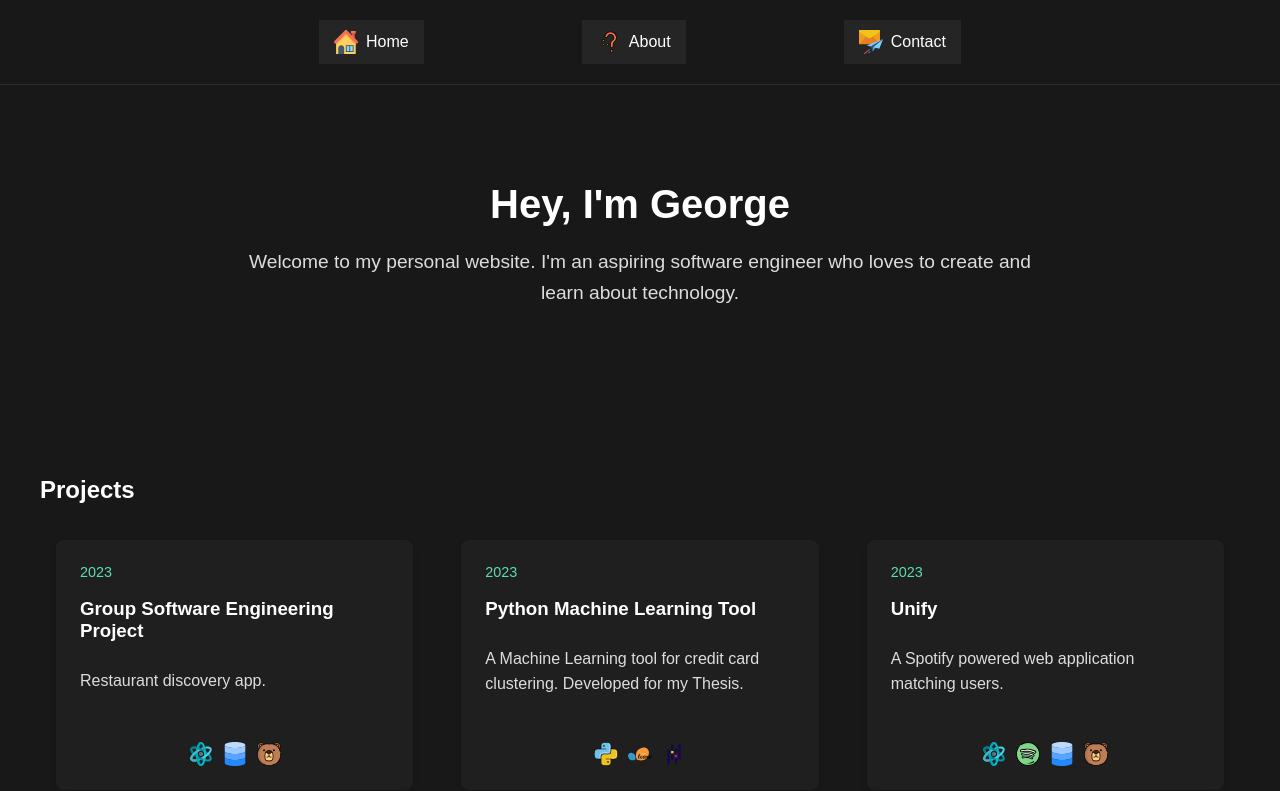
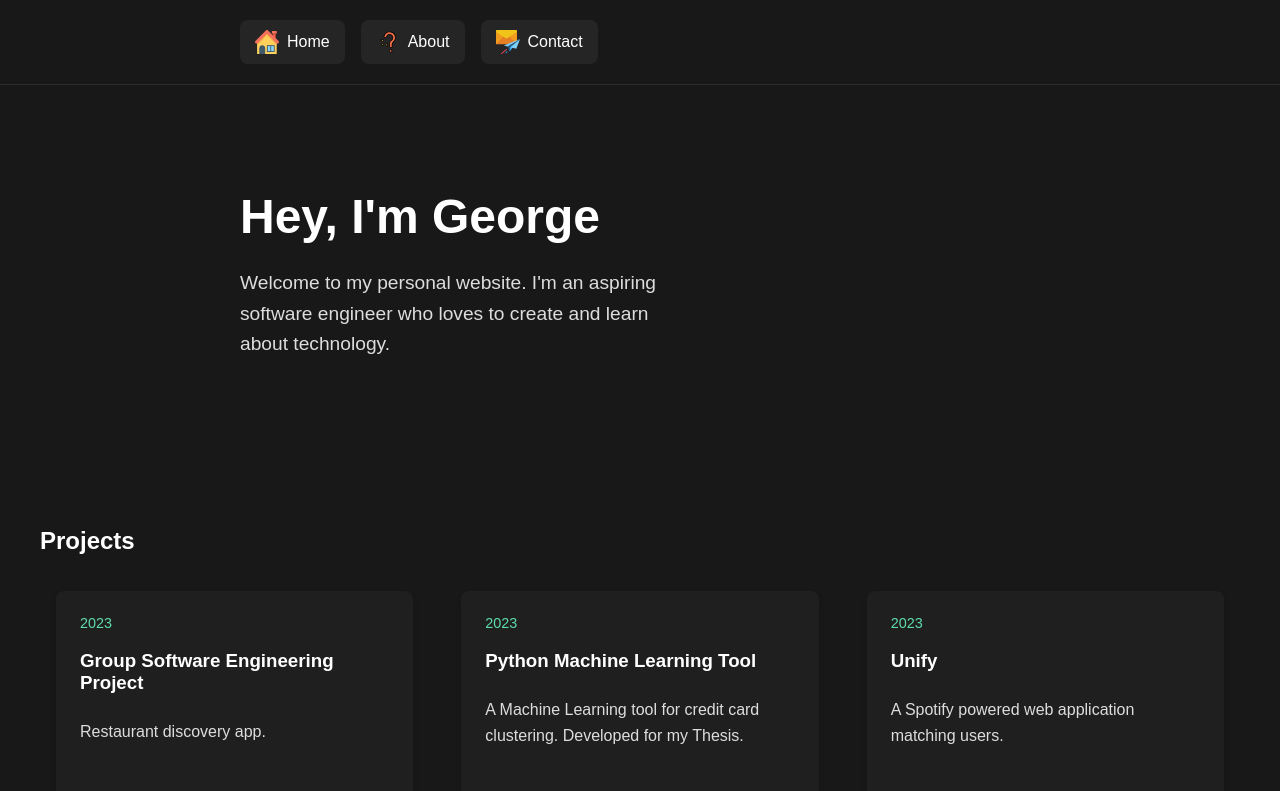
Before and after one commit to GeorgeBall9/my-portfolio, a Next.js app: page / in a window 1280 px wide. Shown: the top 791 px of the page. Built offline with nearby package versions, Linux system fonts and the light colour scheme.

Commit message:
style: Update CSS for Header, Introduction, and ProjectCard components

```diff
--- a/src/components/Header.css
+++ b/src/components/Header.css
@@ -14,7 +14,8 @@
     max-width: 800px;
     margin: 0 auto;
     display: flex;
-    justify-content: space-around;
+    justify-content: flex-start;
+    gap: 1rem;
   }
 
   .header-container nav a {
@@ -37,6 +38,7 @@
     display: flex;
     align-items: center;
     padding: 10px 15px;
+    border-radius: 8px;
     transition: background 0.3s, color 0.3s;
   }
 
--- a/src/components/Introduction.css
+++ b/src/components/Introduction.css
@@ -4,7 +4,7 @@
   padding: 4em 1em;
   background: var(--background-color);
   color: var(--font-color-heading);
-    text-align: center;
+  text-align: left;
 }
 
 .introduction-container {
@@ -13,11 +13,13 @@
 }
 
 .introduction h1 {
-    font-size: 2.5em;
+  font-size: 3em;
   margin-bottom: 0.5em;
 }
 
 .introduction p {
   font-size: 1.2em;
   color: var(--font-color-base);
+  max-width: 450px;
+  line-height: 1.6;
 }
--- a/src/components/ProjectCard.css
+++ b/src/components/ProjectCard.css
@@ -8,7 +8,7 @@
     border-radius: 8px;
     text-align: left;
     box-sizing: border-box;
-    height: 250px; /* Set a fixed height */
+    height: 100%; /* Set a fixed height */
     display: flex;
     flex-direction: column;
     justify-content: space-between;
@@ -44,7 +44,6 @@
     display: flex;
     justify-content: center;
     gap: 10px;
-    margin-top: 1em;
   }
 
   .tech-icon {
```
Lines whose indentation alone changed are shown as unchanged.
